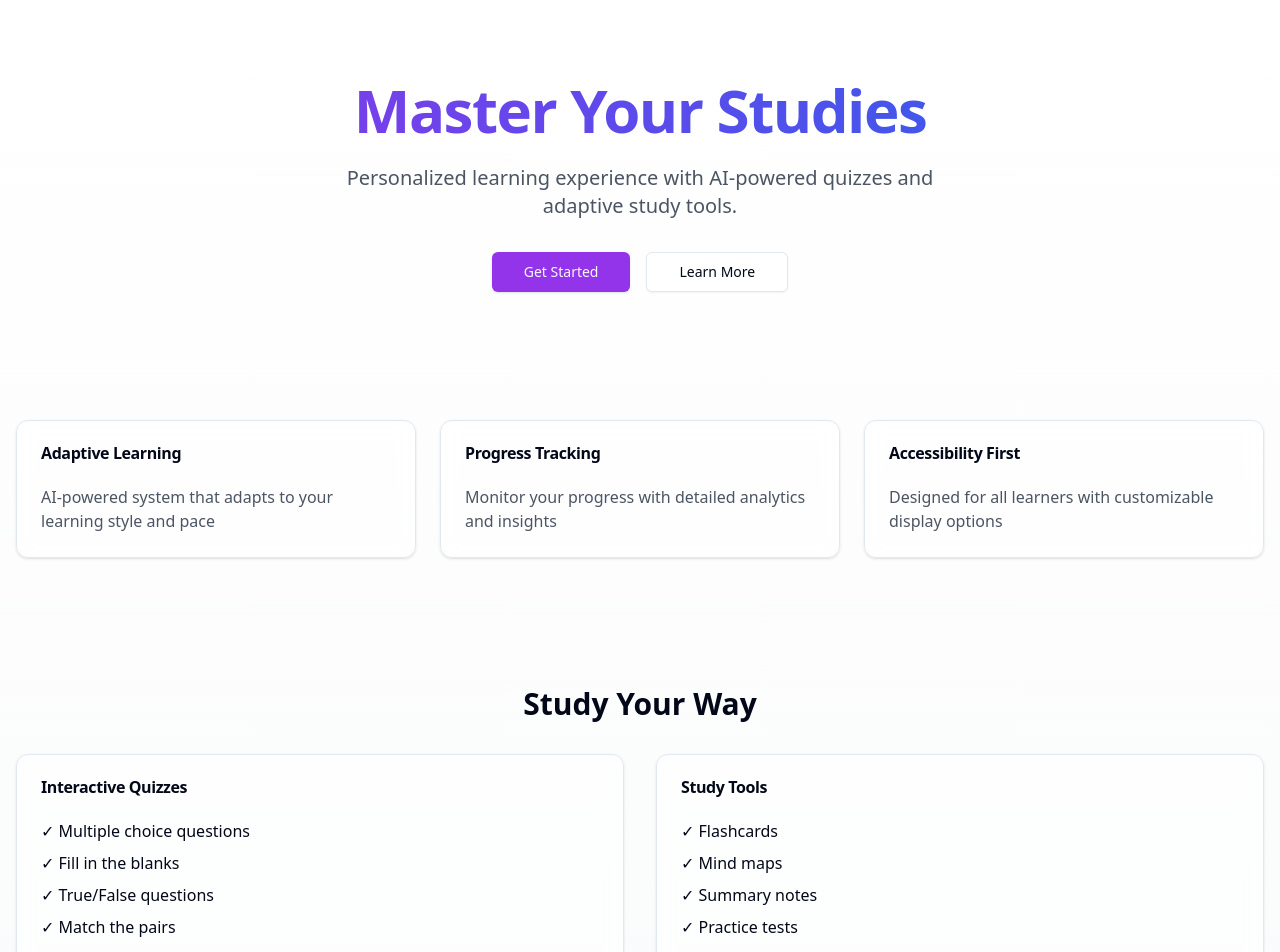
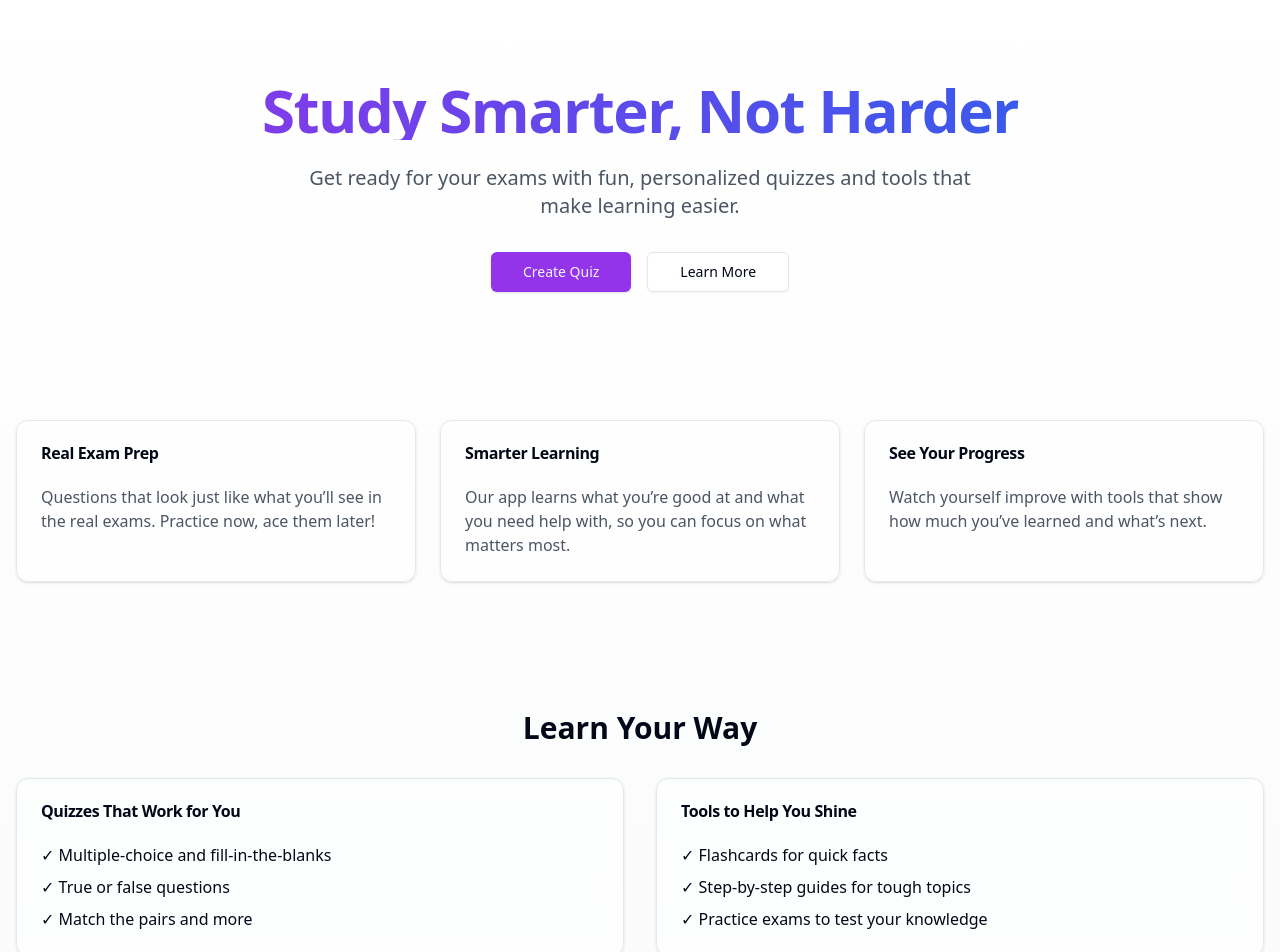
Before and after one commit to doylegavin/my-quiz-app, a Next.js app: page / in a window 1280 px wide. Shown: the top 952 px of the page. Built offline with nearby package versions, Linux system fonts and the light colour scheme.

Commit message:
More fine tuning and updated home and about page contents

```diff
--- a/src/app/about/page.tsx
+++ b/src/app/about/page.tsx
@@ -9,7 +9,7 @@ export default function About() {
           About Us
         </h1>
         <p className="text-xl text-gray-600 max-w-2xl mx-auto text-center mb-12">
-          Discover the story behind our AI-powered platform and how we empower students to master their studies.
+          We’re here to help you feel confident, learn faster, and do your very best in your exams.
         </p>
 
         <div className="grid grid-cols-1 md:grid-cols-2 gap-8">
@@ -19,21 +19,21 @@ export default function About() {
             </CardHeader>
             <CardContent>
               <p className="text-gray-600">
-                Our mission is to make learning engaging, effective, and accessible for all students. We leverage AI to adapt to each learner's unique needs and provide tools that foster deep understanding and retention.
+                Our goal is to make studying easier and more fun. With tools that match your learning style, you can build confidence, understand tricky topics, and get the grades you want.
               </p>
             </CardContent>
           </Card>
 
           <Card className="bg-white/50 backdrop-blur">
             <CardHeader>
-              <CardTitle>Why Choose Us?</CardTitle>
+              <CardTitle>Why Use This App?</CardTitle>
             </CardHeader>
             <CardContent>
               <ul className="space-y-2">
-                <li>✓ Personalized quizzes tailored to your strengths and weaknesses</li>
-                <li>✓ Intuitive design with accessibility features for all learners</li>
-                <li>✓ Insights and analytics to track progress</li>
-                <li>✓ Cutting-edge technology for an unmatched learning experience</li>
+                <li>✓ Quizzes made just for you based on what you need to learn</li>
+                <li>✓ Easy-to-use and works for everyone</li>
+                <li>✓ Track how you’re doing and celebrate your wins</li>
+                <li>✓ Built with smart technology to make studying more effective</li>
               </ul>
             </CardContent>
           </Card>
@@ -41,10 +41,10 @@ export default function About() {
 
         <div className="mt-16 text-center">
           <h2 className="text-3xl font-bold mb-6">
-            Join Us in Shaping the Future of Education
+            Meet Gavin
           </h2>
           <p className="text-gray-600 max-w-xl mx-auto mb-8">
-            Become part of a community of learners achieving their goals with innovative tools and support.
+            Hi, I’m Gavin Doyle, a teacher who loves helping students succeed. I’ve taught PE and maths, and I’ve seen how hard it can be to feel ready for exams. That’s why I built this app—to give you the tools you need to study smarter and feel confident on exam day. Let’s do this together!
           </p>
         </div>
       </section>
--- a/src/app/api/generate-questions/route.tsx
+++ b/src/app/api/generate-questions/route.tsx
@@ -71,7 +71,7 @@ export async function POST(req: Request) {
       }
 
     const response = await openai.chat.completions.create({
-      model: "ft:gpt-4o-2024-08-06:personal:my-quiz-app:AoEVUL2R", //works with gpt-4o-mini
+      model: "ft:gpt-4o-2024-08-06:personal:my-quiz-app2:AoXLUjAo", //works with gpt-4o-mini
       messages: [
         { role: "system", content: baseInstructions },
         { role: "user", content: userPrompt },
--- a/src/app/page.tsx
+++ b/src/app/page.tsx
@@ -9,15 +9,15 @@ export default function Home() {
       {/* Hero Section */}
       <section className="container mx-auto px-4 pt-20 pb-16 text-center">
         <h1 className="text-5xl md:text-6xl font-bold tracking-tight mb-6 bg-gradient-to-r from-purple-600 to-blue-600 bg-clip-text text-transparent">
-          Master Your Studies
+          Study Smarter, Not Harder
         </h1>
         <p className="text-xl text-gray-600 max-w-2xl mx-auto mb-8">
-          Personalized learning experience with AI-powered quizzes and adaptive study tools.
+          Get ready for your exams with fun, personalized quizzes and tools that make learning easier.
         </p>
         <div className="flex gap-4 justify-center">
           <Link href="/quiz/create">
             <Button size="lg" className="bg-purple-600 hover:bg-purple-700">
-              Get Started
+              Create Quiz
             </Button>
           </Link>
           <Link href="/about">
@@ -33,33 +33,33 @@ export default function Home() {
         <div className="grid grid-cols-1 md:grid-cols-3 gap-6">
           <Card className="bg-white/50 backdrop-blur">
             <CardHeader>
-              <CardTitle>Adaptive Learning</CardTitle>
+              <CardTitle>Real Exam Prep</CardTitle>
             </CardHeader>
             <CardContent>
               <p className="text-gray-600">
-                AI-powered system that adapts to your learning style and pace
+                Questions that look just like what you’ll see in the real exams. Practice now, ace them later!
               </p>
             </CardContent>
           </Card>
 
           <Card className="bg-white/50 backdrop-blur">
             <CardHeader>
-              <CardTitle>Progress Tracking</CardTitle>
+              <CardTitle>Smarter Learning</CardTitle>
             </CardHeader>
             <CardContent>
               <p className="text-gray-600">
-                Monitor your progress with detailed analytics and insights
+                Our app learns what you’re good at and what you need help with, so you can focus on what matters most.
               </p>
             </CardContent>
           </Card>
 
           <Card className="bg-white/50 backdrop-blur">
             <CardHeader>
-              <CardTitle>Accessibility First</CardTitle>
+              <CardTitle>See Your Progress</CardTitle>
             </CardHeader>
             <CardContent>
               <p className="text-gray-600">
-                Designed for all learners with customizable display options
+                Watch yourself improve with tools that show how much you’ve learned and what’s next.
               </p>
             </CardContent>
           </Card>
@@ -69,33 +69,31 @@ export default function Home() {
       {/* Study Methods Section */}
       <section className="container mx-auto px-4 py-16">
         <h2 className="text-3xl font-bold text-center mb-8">
-          Study Your Way
+          Learn Your Way
         </h2>
         <div className="grid grid-cols-1 md:grid-cols-2 gap-8">
           <Card className="bg-white/50 backdrop-blur">
             <CardHeader>
-              <CardTitle>Interactive Quizzes</CardTitle>
+              <CardTitle>Quizzes That Work for You</CardTitle>
             </CardHeader>
             <CardContent>
               <ul className="space-y-2">
-                <li>✓ Multiple choice questions</li>
-                <li>✓ Fill in the blanks</li>
-                <li>✓ True/False questions</li>
-                <li>✓ Match the pairs</li>
+                <li>✓ Multiple-choice and fill-in-the-blanks</li>
+                <li>✓ True or false questions</li>
+                <li>✓ Match the pairs and more</li>
               </ul>
             </CardContent>
           </Card>
 
           <Card className="bg-white/50 backdrop-blur">
             <CardHeader>
-              <CardTitle>Study Tools</CardTitle>
+              <CardTitle>Tools to Help You Shine</CardTitle>
             </CardHeader>
             <CardContent>
               <ul className="space-y-2">
-                <li>✓ Flashcards</li>
-                <li>✓ Mind maps</li>
-                <li>✓ Summary notes</li>
-                <li>✓ Practice tests</li>
+                <li>✓ Flashcards for quick facts</li>
+                <li>✓ Step-by-step guides for tough topics</li>
+                <li>✓ Practice exams to test your knowledge</li>
               </ul>
             </CardContent>
           </Card>
@@ -105,14 +103,14 @@ export default function Home() {
       {/* CTA Section */}
       <section className="container mx-auto px-4 py-16 text-center">
         <h2 className="text-3xl font-bold mb-4">
-          Ready to Start Learning?
+          Ready to Get Started?
         </h2>
         <p className="text-xl text-gray-600 mb-8">
-          Join thousands of students improving their grades with our platform.
+          Join students across Ireland who are smashing their goals with this app!
         </p>
         <Link href="/signup">
           <Button size="lg" className="bg-purple-600 hover:bg-purple-700">
-            Create Free Account
+            Sign Up for Free
           </Button>
         </Link>
       </section>
--- a/src/components/quiz-form.tsx
+++ b/src/components/quiz-form.tsx
@@ -44,7 +44,8 @@ const examStructure: SubjectStructure = {
           "Sequences and Series",
           "Functions",
           "Calculus",
-          "Financial Maths"
+          "Financial Maths",
+          "Proof by Induction"
         ]
       },
       paper2: {
@@ -53,14 +54,16 @@ const examStructure: SubjectStructure = {
         topics: [
           "Geometry",
           "Trigonometry",
-          "Coordinate Geometry",
+          "Coordinate Geometry The Line",
+           "Coordinate Geometry The Circle",
           "Probability",
-          "Statistics"
+          "Statistics",
+          "Constructions"
         ]
       }
     },
     difficulty: ["Easy", "Medium", "Hard"],
-    levels: ["Higher Level", "Ordinary Level"]
+    levels: ["Higher Level", "Ordinary Level", "Foundation Level"]
   },
   english: {
     difficulty: ["Easy", "Medium", "Hard"],
```
Also changed, not shown: 1 other file (tests, documents, lock files or other folders).
